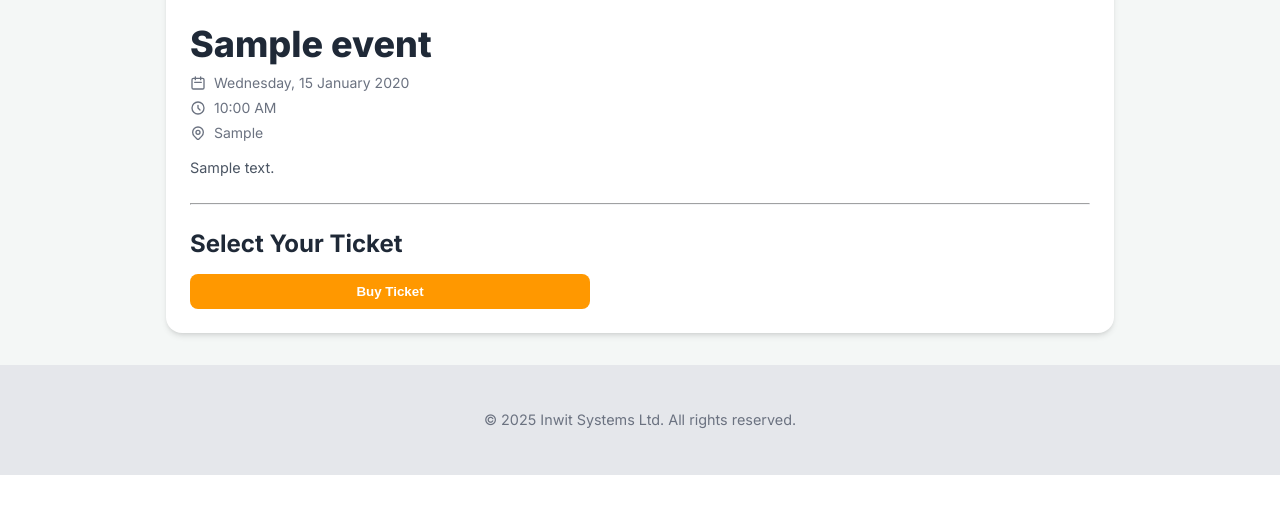
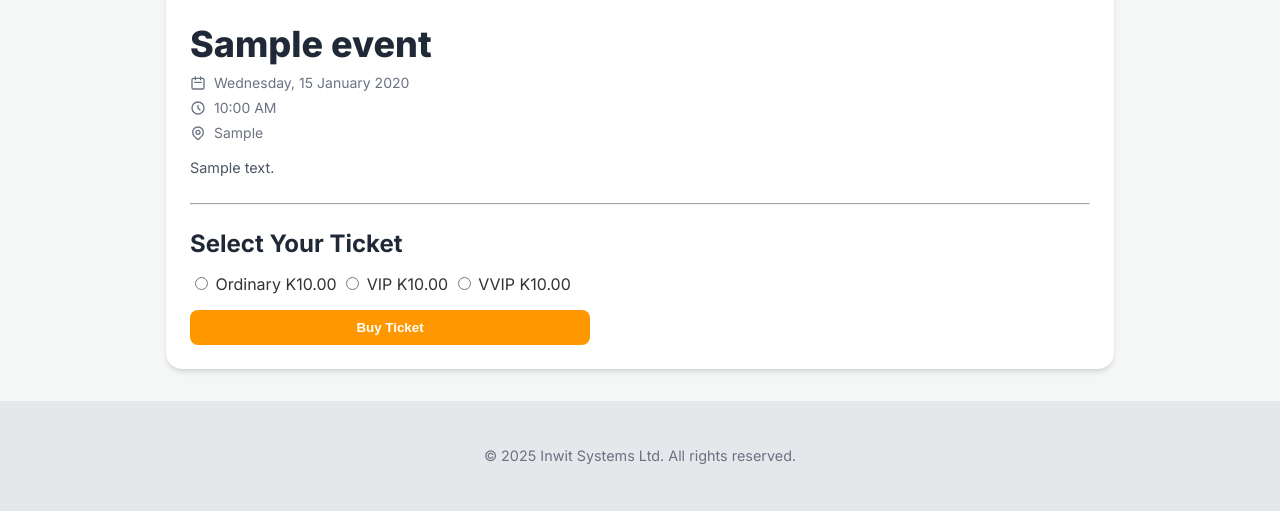
Before and after one commit to Plightin/inwit-tix-app, a Flask app: page /event/1 in a window 1280 px wide. Shown: the part 474-985 px from the top of the page. Before the commit the page ends 949 px from the top, so only its background shows below. Run offline with Flask 3, Linux system fonts and the light colour scheme; a user stored in the database is signed in; tables that the repository leaves empty hold one stand-in row (values such as "Sample post").

Commit message:
Update event_detail.html

```diff
--- a/templates/event_detail.html
+++ b/templates/event_detail.html
@@ -3,7 +3,6 @@
 
 {% block content %}
 <div class="event-detail-card">
-    <!-- This container will constrain the image -->
     <div class="detail-image-container">
         <img src="{{ url_for('uploaded_file', filename=event.artwork) }}" alt="Artwork for {{ event.name }}">
     </div>
@@ -19,7 +18,7 @@
                 <svg xmlns="http://www.w3.org/2000/svg" class="meta-icon" fill="none" viewBox="0 0 24 24" stroke="currentColor"><path stroke-linecap="round" stroke-linejoin="round" stroke-width="2" d="M12 8v4l3 3m6-3a9 9 0 11-18 0 9 9 0 0118 0z" /></svg>
                 <span>{{ event.event_datetime.strftime('%I:%M %p') }}</span>
             </div>
-            <div class="meta-item">
+            <div class="meta-item" style="grid-column: span 2;">
                  <svg xmlns="http://www.w3.org/2000/svg" class="meta-icon" fill="none" viewBox="0 0 24 24" stroke="currentColor"><path stroke-linecap="round" stroke-linejoin="round" stroke-width="2" d="M17.657 16.657L13.414 20.9a1.998 1.998 0 01-2.827 0l-4.244-4.243a8 8 0 1111.314 0z" /><path stroke-linecap="round" stroke-linejoin="round" stroke-width="2" d="M15 11a3 3 0 11-6 0 3 3 0 016 0z" /></svg>
                 <span>{{ event.venue }}</span>
             </div>
@@ -32,8 +31,39 @@
 
         {% if current_user.is_authenticated %}
             <form action="{{ url_for('purchase_ticket', event_id=event.id) }}" method="post" style="max-width: 400px;">
-                <!-- Ticket Purchase Form ... -->
-                 <button type="submit" class="btn" style="width: 100%;">Buy Ticket</button>
+                <div class="ticket-options-container">
+                    <!-- UPDATED: Added back the ticket selection options -->
+                    {% if event.price_ordinary is not none and event.price_ordinary > 0 %}
+                    <label class="ticket-option-label">
+                        <input type="radio" name="ticket_type" value="Ordinary" class="ticket-option-radio" required>
+                        <span class="ticket-option-content">
+                            <span class="font-bold">Ordinary</span>
+                            <span>K{{ "%.2f"|format(event.price_ordinary) }}</span>
+                        </span>
+                    </label>
+                    {% endif %}
+
+                    {% if event.price_vip is not none and event.price_vip > 0 %}
+                    <label class="ticket-option-label">
+                        <input type="radio" name="ticket_type" value="VIP" class="ticket-option-radio">
+                        <span class="ticket-option-content">
+                            <span class="font-bold">VIP</span>
+                            <span>K{{ "%.2f"|format(event.price_vip) }}</span>
+                        </span>
+                    </label>
+                    {% endif %}
+
+                    {% if event.price_vvip is not none and event.price_vvip > 0 %}
+                    <label class="ticket-option-label">
+                        <input type="radio" name="ticket_type" value="VVIP" class="ticket-option-radio">
+                        <span class="ticket-option-content">
+                            <span class="font-bold">VVIP</span>
+                            <span>K{{ "%.2f"|format(event.price_vvip) }}</span>
+                        </span>
+                    </label>
+                    {% endif %}
+                </div>
+                <button type="submit" class="btn" style="width: 100%; margin-top: 1rem;">Buy Ticket</button>
             </form>
         {% else %}
             <div style="text-align: center; padding: 1rem; background-color: #f9fafb; border-radius: 0.5rem;">
```
